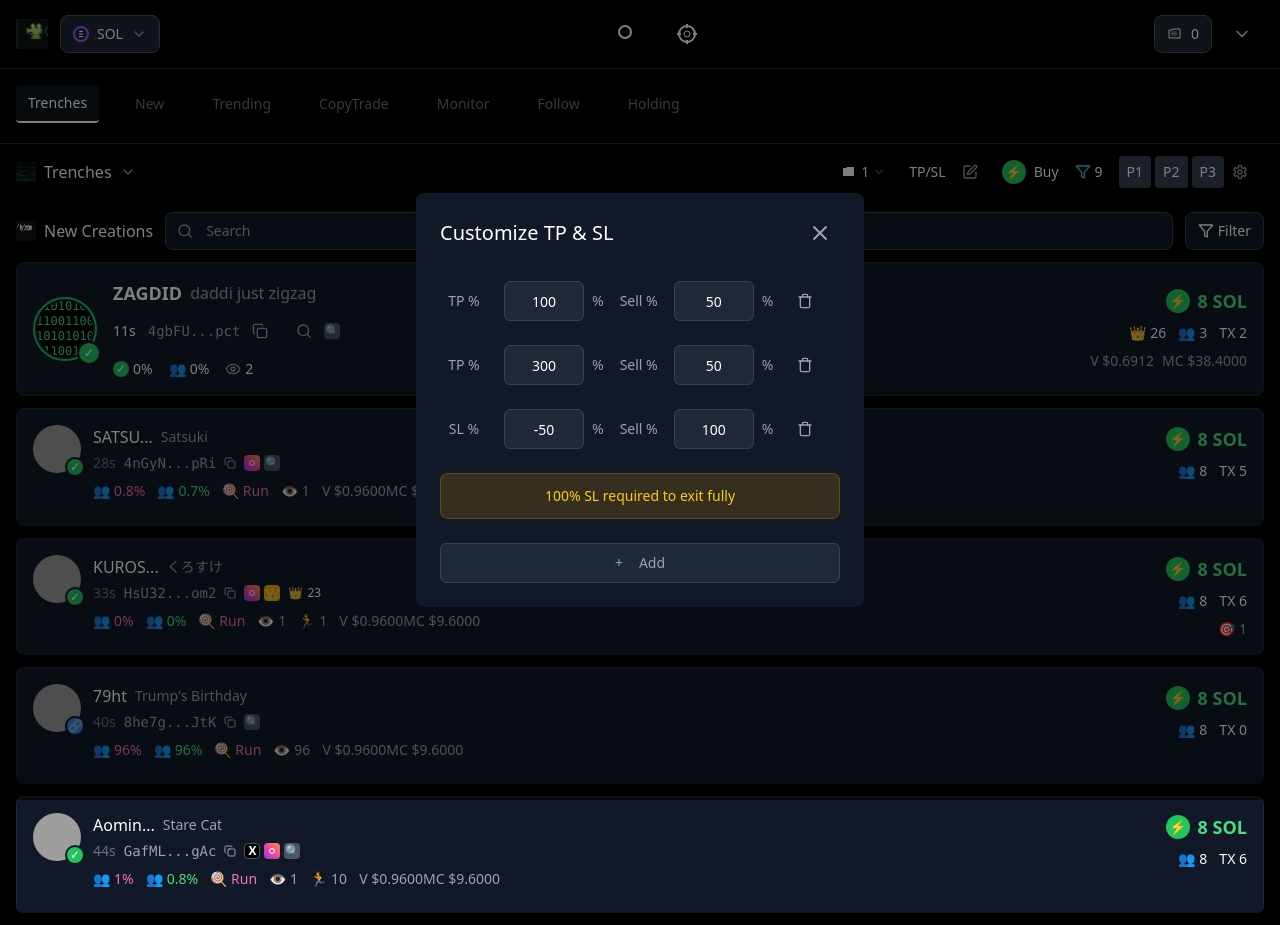
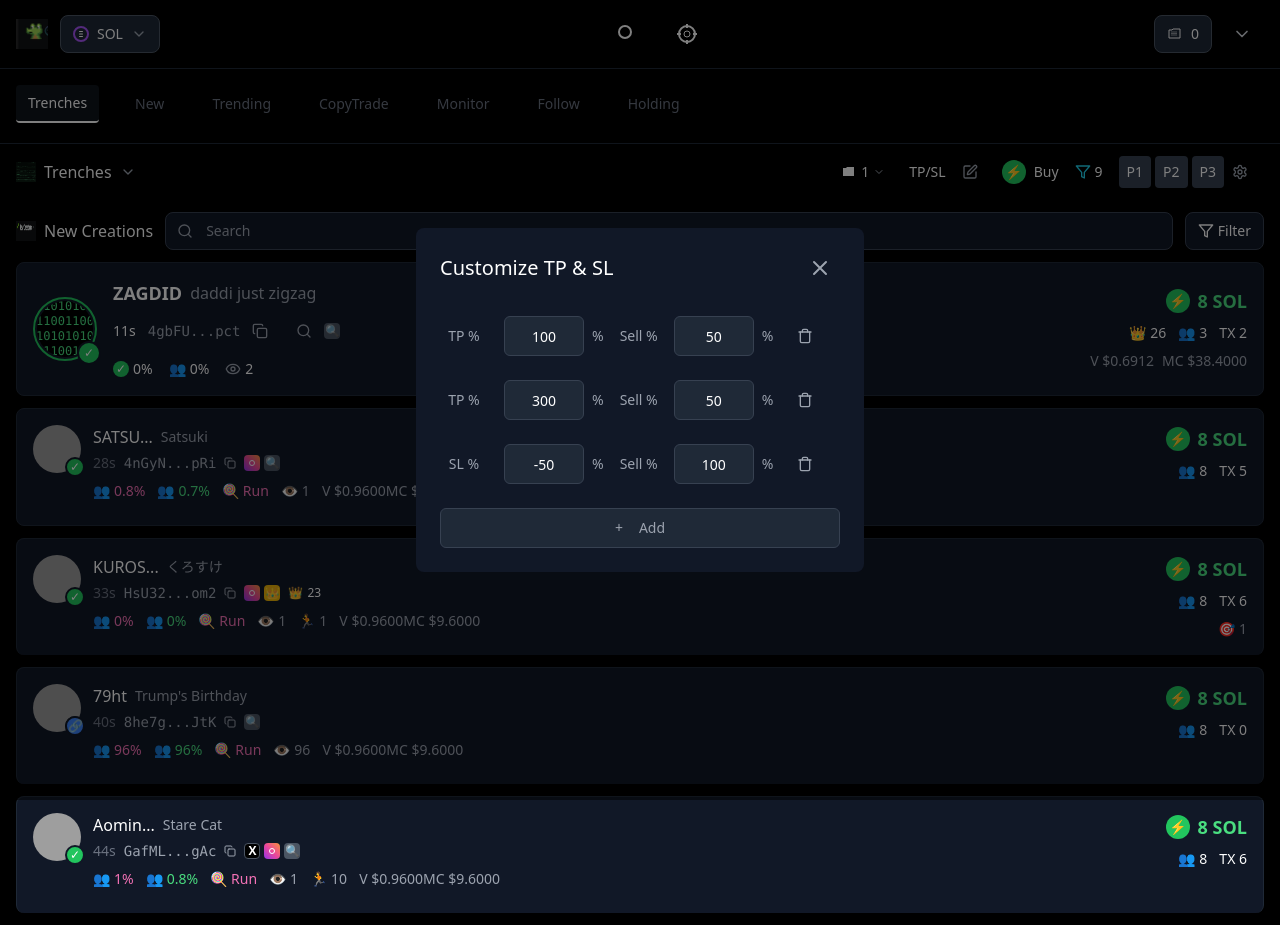
Before and after one commit to nidhisamarth/gmgn.ai-clone, a React (Vite) app: page / in a window 1280 px wide. Both pictures are taken after a click on the button "TP/SL". Built offline with nearby package versions, Linux system fonts and the light colour scheme; grey boxes are pictures that could not be loaded.

Commit message:
feat: Show yellow prompt on delete
Show the yellow prompt message only after clicking the trash delete icon in the TPSLCustomizationPanel.

```diff
--- a/src/components/mobile/TPSLCustomizationPanel.tsx
+++ b/src/components/mobile/TPSLCustomizationPanel.tsx
@@ -1,4 +1,3 @@
-
 import React, { useState } from 'react';
 import { Button } from '../ui/button';
 import { Input } from '../ui/input';
@@ -22,6 +21,7 @@ const TPSLCustomizationPanel = ({ isOpen, onClose }: TPSLCustomizationPanelProps
     { id: '2', type: 'TP', percentage: '300', sellPercentage: '50' },
     { id: '3', type: 'SL', percentage: '-50', sellPercentage: '100' }
   ]);
+  const [showDeletePrompt, setShowDeletePrompt] = useState(false);
 
   console.log('TPSLCustomizationPanel render - isOpen:', isOpen);
 
@@ -41,7 +41,13 @@ const TPSLCustomizationPanel = ({ isOpen, onClose }: TPSLCustomizationPanelProps
 
   const handleDeleteEntry = (id: string) => {
     console.log('Deleting entry:', id);
+    setShowDeletePrompt(true);
     setEntries(entries.filter(entry => entry.id !== id));
+
+    // Hide the prompt after 3 seconds
+    setTimeout(() => {
+      setShowDeletePrompt(false);
+    }, 3000);
   };
 
   const handleAddEntry = () => {
@@ -136,12 +142,14 @@ const TPSLCustomizationPanel = ({ isOpen, onClose }: TPSLCustomizationPanelProps
           ))}
         </div>
 
-        {/* Yellow Prompt Message */}
-        <div className="mb-6 bg-yellow-600/20 border border-yellow-600/30 rounded-lg p-3">
-          <p className="text-yellow-400 text-sm font-medium text-center">
-            100% SL required to exit fully
-          </p>
-        </div>
+        {/* Yellow Prompt Message - only shown when delete is clicked */}
+        {showDeletePrompt && (
+          <div className="mb-6 bg-yellow-600/20 border border-yellow-600/30 rounded-lg p-3">
+            <p className="text-yellow-400 text-sm font-medium text-center">
+              100% SL required to exit fully
+            </p>
+          </div>
+        )}
 
         {/* Add Button */}
         <Button
```
